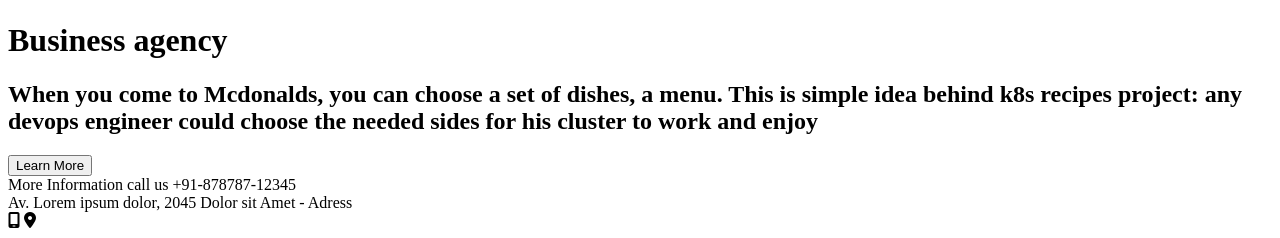
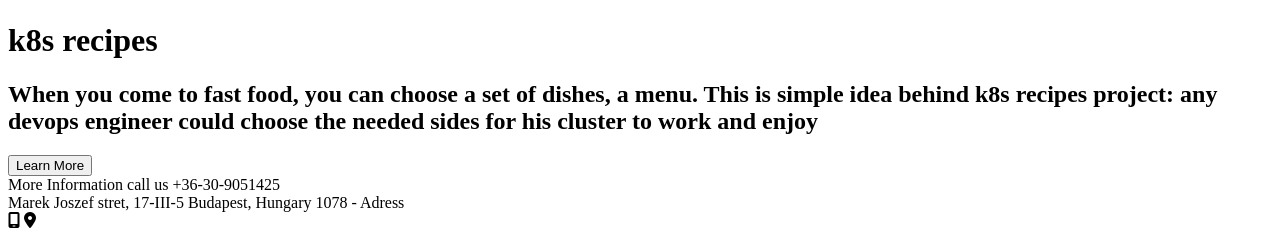
Before and after one commit to werstatyw/werstatyw.github.io, a plain HTML site: page index.html in a window 1280 px wide. Shown: the part 815-1053 px from the top of the page. Drawn offline with Linux system fonts and the light colour scheme.

Commit message:
add correct address and a bit of idea

```diff
--- a/index.html
+++ b/index.html
@@ -27,7 +27,7 @@
                     </li>
                 </ul>
                 </nav>
-            <img class="header-image" src="https://github.com/malunaridev/Landing-Pages-Are-Fun/blob/master/1-business-agency-concept/assets/image.png?raw=true" alt="a business woman and man standing back to back to each other and smiling">
+            <img class="header-image" src="https://github.com/malunaridev/Landing-Pages-Are-Fun/blob/master/1-business-agency-concept/assets/image.png?raw=true" alt="right tools at right time for better cloud-native future">
         </div>
         <div id="content">
             <div id="contentnav">
@@ -50,9 +50,8 @@
                 <img class="logo" src="https://github.com/malunaridev/Landing-Pages-Are-Fun/blob/master/1-business-agency-concept/assets/logo.png?raw=true" alt="geometric logotype">
             </div>
             <div id="content-text">
-                <h1>Business
- agency</h1>
-                <h2>When you come to Mcdonalds, you can choose a set of dishes, a menu. This is simple idea behind k8s recipes project: any devops engineer could choose the needed sides for his cluster to work and enjoy
+                <h1>k8s recipes</h1>
+                <h2>When you come to fast food, you can choose a set of dishes, a menu. This is simple idea behind k8s recipes project: any devops engineer could choose the needed sides for his cluster to work and enjoy
                 </h2>
                 <button>Learn More</button>
             </div>
@@ -61,12 +60,12 @@
                     <div id="phone">
                         More Information call us
 
-                        <span>+91-878787-12345</span>
+                        <span>+36-30-9051425</span>
                     </div>
                     <div id="adress">
-                        Av. Lorem ipsum dolor, 2045
+                        Marek Joszef stret, 17-III-5
 
-                        Dolor sit Amet - Adress</span>
+                        Budapest, Hungary 1078 - Adress</span>
                     </div>
                 </div>
                 <div class="icons">
```
